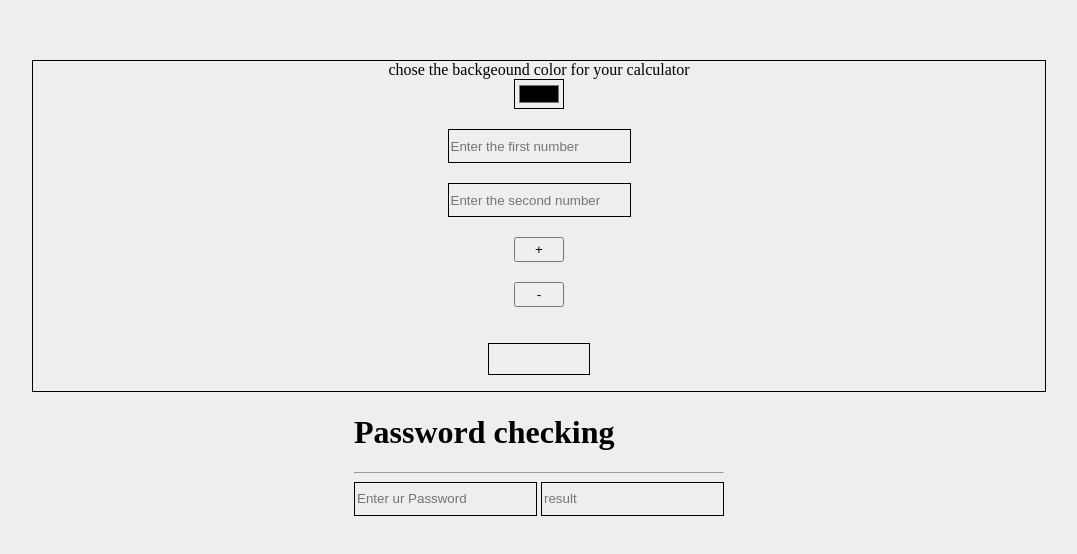
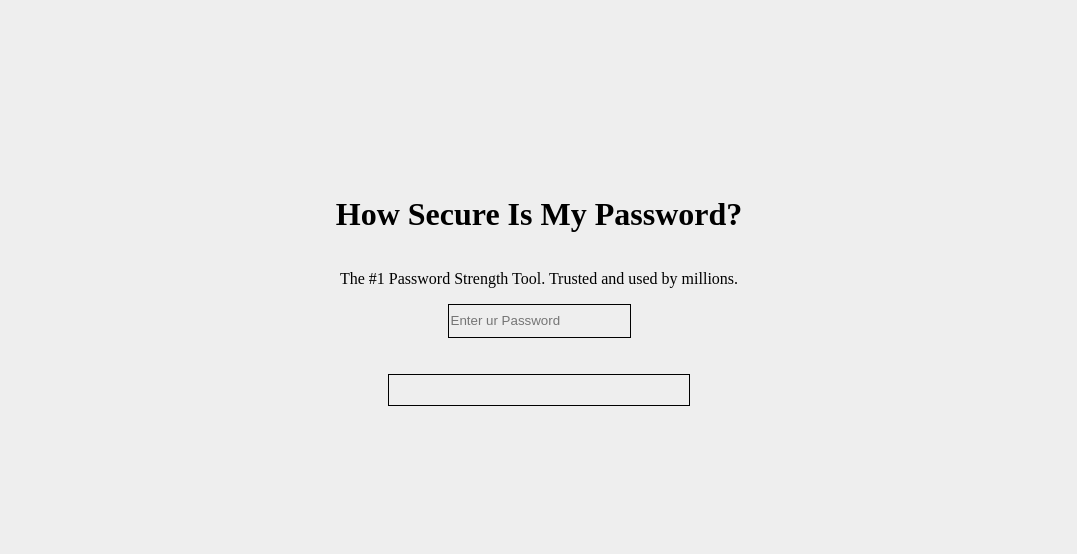
Before and after one commit to Elmostafagit/First-Repo, a plain HTML site: page index.html in a window 1280 px wide. Shown: the part 110-664 px from the top of the page, without its empty margins (101-1178 px from the left). Drawn offline with Linux system fonts and the light colour scheme.

Commit message:
deleted the bgcolor changer and the calculator and i left just the password strength tester

```diff
--- a/Style.css
+++ b/Style.css
@@ -11,26 +11,14 @@ body {
   background-color: #eee;
   height: 100vh;
 }
-.container{
-  width: 80%;
-  border: 1px solid  black;
-}
-.container label {
-  margin: 0 auto;
-}
 input {
   height: 30px;
   background-color: transparent;
   margin-bottom: 20px;
   border: 1px solid  black;
 }
-.container button {
-  width:50px;
-  height: 25px;
-  margin-bottom: 20px;
-}
-.container p {
-  width: 100px;
+#passResult {
+  width: 300px;
   height: 30px;
   border: 1px solid  black;
 }
--- a/index.html
+++ b/index.html
@@ -8,20 +8,11 @@
   <title>calculator</title>
 </head>
 <body class="center">
- <div id="container" class="container center">
-   <label for="color">chose the backgeound color for your calculator</label>
-   <input id="color" type="color">
-   <input id="num1" type="number" placeholder="Enter the first number">
-   <input id="num2" type="number" placeholder="Enter the second number">
-   <button id="add">+</button>
-   <button id="na9is">-</button>
-  <p id="result" class="center"></p>
- </div>
- <div id="passTest">
- <h1>Password checking</h1>
- <hr>
+ <div id="passTest" class="center">
+ <h1>How Secure Is My Password?</h1>
+ <p>The #1 Password Strength Tool. Trusted and used by millions.</p>
  <input id="passInput" type="text" placeholder="Enter ur Password">
- <input id="passResult" type="text" placeholder="result">
+ <p id="passResult"></p>
  </div>
  <script src="script.js"></script>
 </body>
--- a/script.js
+++ b/script.js
@@ -1,21 +1,3 @@
-let num1 = document.getElementById("num1");
-let num2 = document.getElementById("num2");
-let add = document.getElementById("add");
-let na9is = document.getElementById("na9is");
-let result = document.getElementById("result");
-let color = document.getElementById("color");
-const container = document.getElementById("container")
-
-add.addEventListener('click', function() {
-  result.textContent = parseFloat(num1.value) + parseFloat(num2.value);
-});
-
-na9is.addEventListener('click', function() {
-  result.textContent = parseFloat(num1.value) - parseFloat(num2.value);
-});
-color.addEventListener ("input", function() {
-  container.style.backgroundColor = color.value;
-})
 // For the password part
 const passTest = document.getElementById("passTest");
 let pass = document.getElementById("passInput");
@@ -43,14 +25,13 @@ pass.addEventListener("input", function() {
 
   // Display password strength
   if (isStrong) {
-    passResult.value = "Your password is strong";
+    passResult.textContent = "Your password is strong";
     passTest.style.backgroundColor = 'green';
   } else if (isMedium) {
-    passResult.value = "Your password is medium";
+    passResult.textContent = "Your password is medium";
     passTest.style.backgroundColor = 'yellow';
   } else {
-    passResult.value = "Your password is weak";
+    passResult.textContent = "Your password is weak";
     passTest.style.backgroundColor = 'red';
   }
 });
-alert("JavaScript is working!");
```
